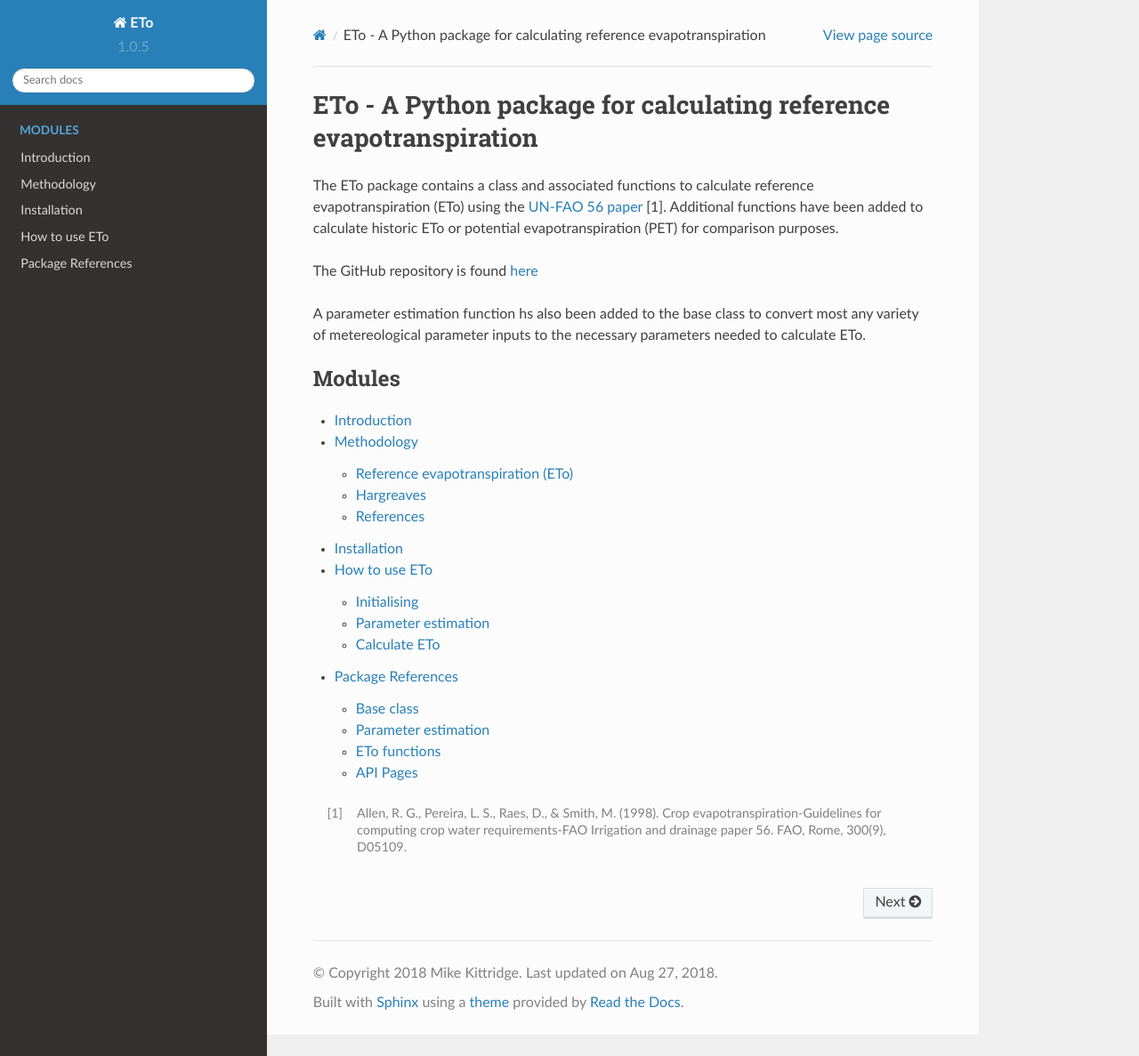
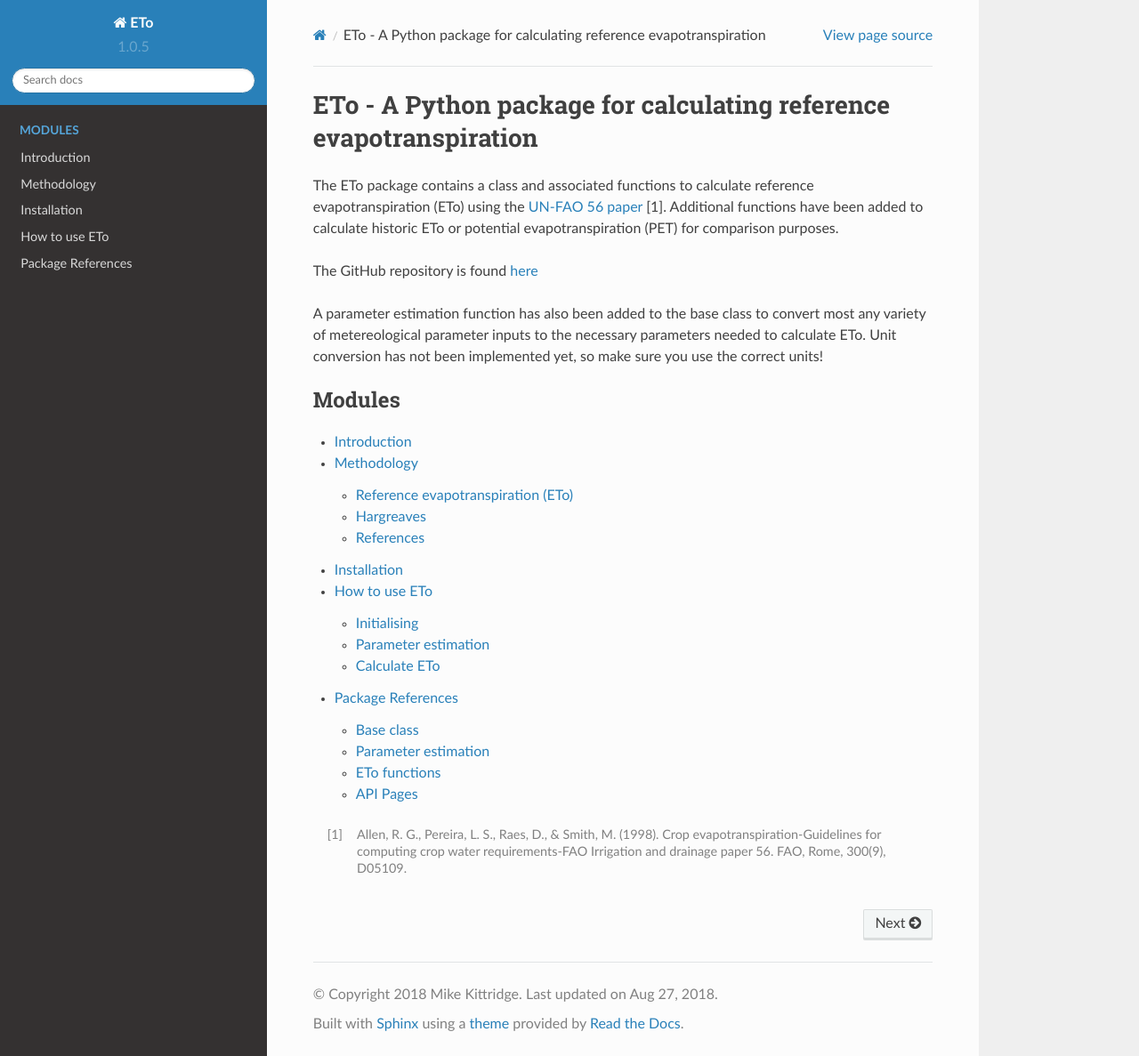
Before and after one commit to Evapotranspiration/ETo, a Sphinx documentation site: the page built from sphinx/source/index.rst, in a window 1280 px wide and 1187 px high. Shown: the whole window at 89% size. Built offline with Sphinx 7.4.7 and the Read the Docs theme 2.0.0, drawn with Linux system fonts in a browser that asks for light colours; pages that are not in the unit, such as notebooks, are missing from menus.

Commit message:
Update index.rst

```diff
--- a/sphinx/source/index.rst
+++ b/sphinx/source/index.rst
@@ -5,7 +5,7 @@ The ETo package contains a class and associated functions to calculate reference
 
 The GitHub repository is found `here <https://github.com/mullenkamp/ETo>`_
 
-A parameter estimation function hs also been added to the base class to convert most any variety of metereological parameter inputs to the necessary parameters needed to calculate ETo.
+A parameter estimation function has also been added to the base class to convert most any variety of metereological parameter inputs to the necessary parameters needed to calculate ETo. Unit conversion has not been implemented yet, so make sure you use the correct units!
 
 
 .. toctree::
```
